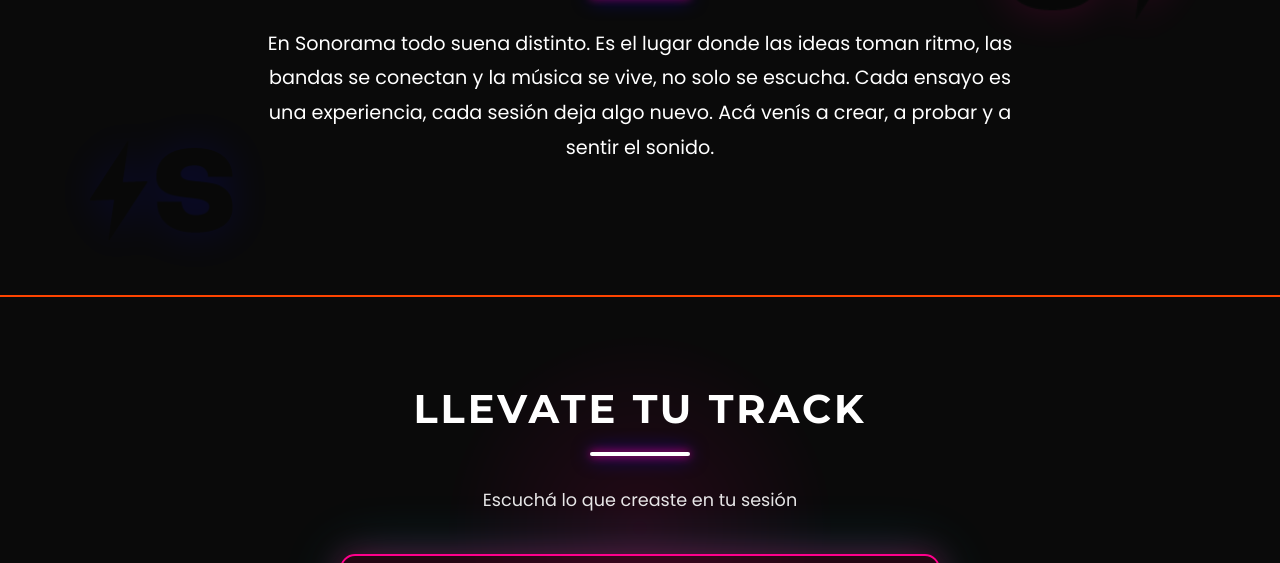
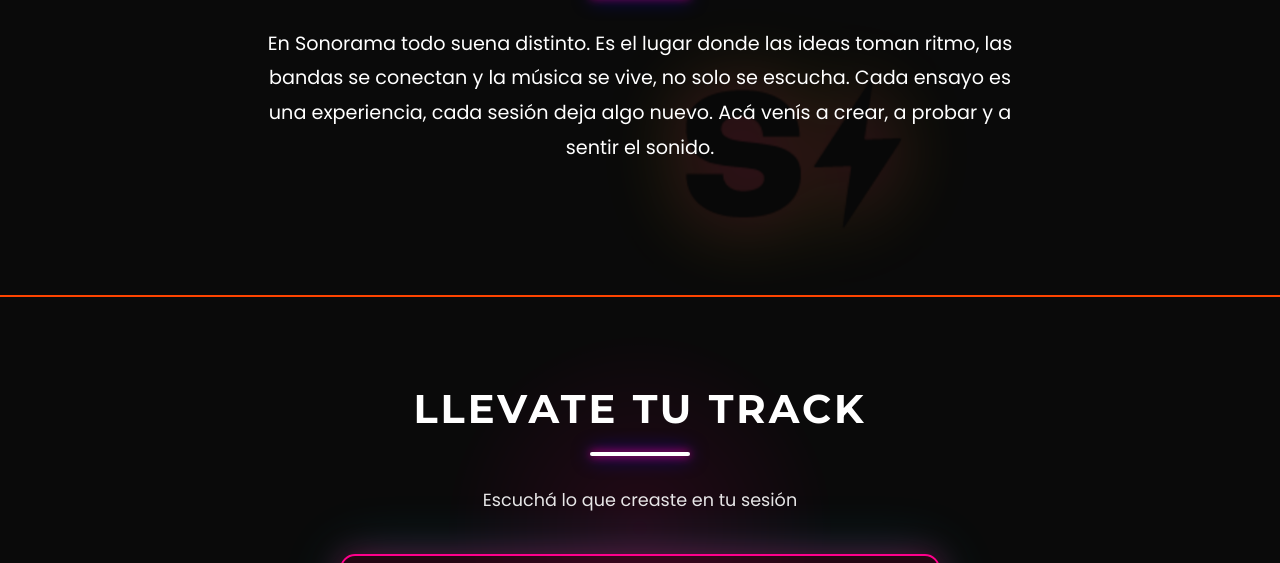
Before and after one commit to AugustoIZO/sonorama, a plain HTML site: page index.html in a window 1280 px wide. Shown: the part 537-1100 px from the top of the page. Drawn offline with Linux system fonts and the light colour scheme.

Commit message:
Centrar S con rayo en sección Sobre Sonorama

```diff
--- a/styles.css
+++ b/styles.css
@@ -102,28 +102,20 @@
 .about-section::before {
     content: '';
     position: absolute;
-    top: 10%;
-    right: 5%;
-    width: 250px;
-    height: 250px;
+    top: 50%;
+    left: 50%;
+    transform: translate(-50%, -50%);
+    width: 300px;
+    height: 300px;
     background: url('recursos/S.png') center/contain no-repeat;
-    opacity: 0.2;
+    opacity: 0.15;
     z-index: 0;
-    filter: drop-shadow(0 0 20px var(--neon-pink));
+    filter: drop-shadow(0 0 30px var(--neon-pink)) drop-shadow(0 0 40px var(--neon-yellow));
+    animation: float 6s ease-in-out infinite;
 }
 
 .about-section::after {
-    content: '';
-    position: absolute;
-    bottom: 10%;
-    left: 5%;
-    width: 200px;
-    height: 200px;
-    background: url('recursos/S.png') center/contain no-repeat;
-    opacity: 0.15;
-    z-index: 0;
-    filter: drop-shadow(0 0 20px var(--neon-cyan));
-    transform: rotate(180deg);
+    display: none;
 }
 
 @keyframes float {
```
